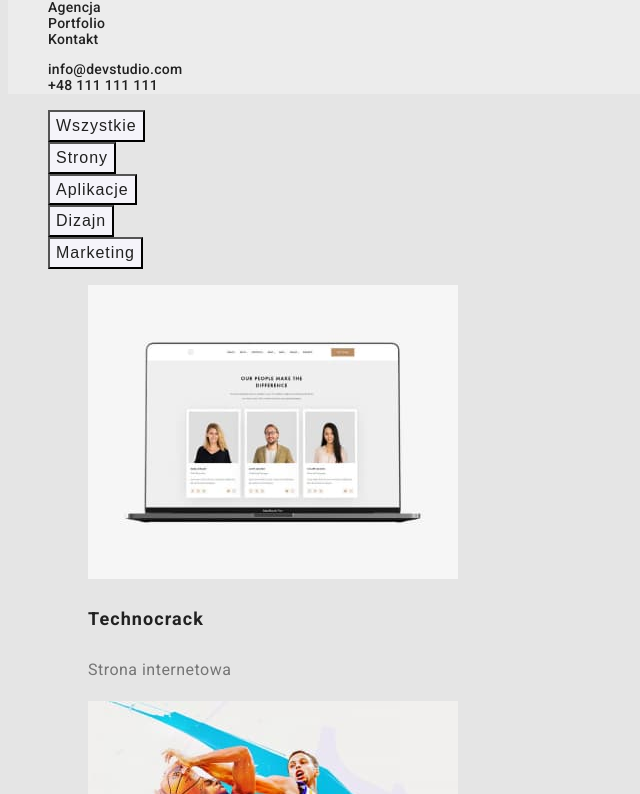
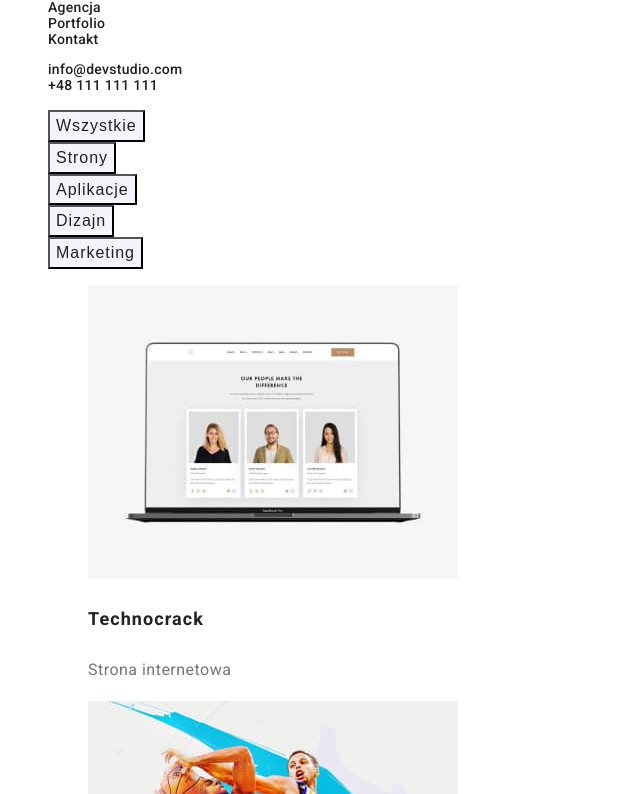
Before and after one commit to NataliaWajcowicz/goit-markup-hw-02, a plain HTML site: page portfolio.html in a window 1280 px wide. Shown: the part 48-842 px from the top of the page, without its empty margins (0-640 px from the left). Drawn offline with Linux system fonts and the light colour scheme.

Commit message:
poprawa3

```diff
--- a/css/styles.css
+++ b/css/styles.css
@@ -19,7 +19,7 @@ body a:focus{
 }
 
 .portfolio-body{
-    background-color: #E5E5E5;
+    background-color: var(--light-color);
 }
 
 ul{
@@ -27,7 +27,7 @@ ul{
 }
 
 .main-menu{
-    background-color:#ECECEC;
+    background-color:var(--light-color);
     font-size:14px;
     font-weight:500;
     line-height:1.14;
@@ -101,6 +101,10 @@ button{
     line-height:1.17;
     text-align:center;
     letter-spacing:0.03em;
+}
+
+.team{
+    background-color: #F5F4FA;
 }
 
 .team-title{
```
